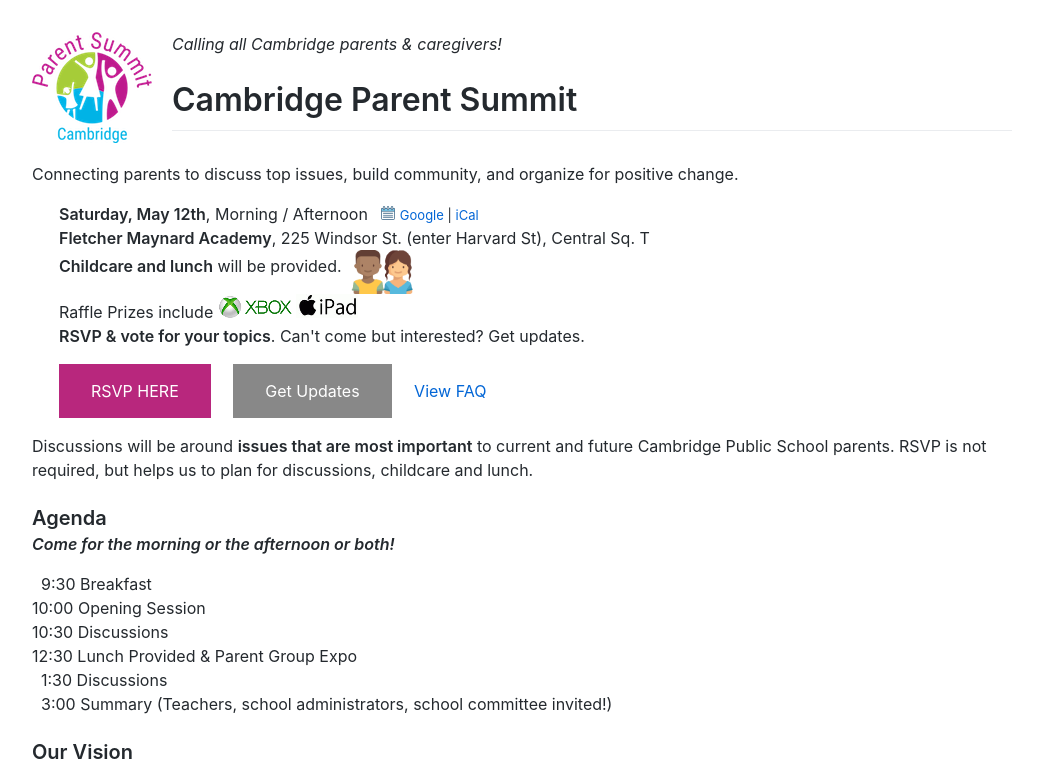
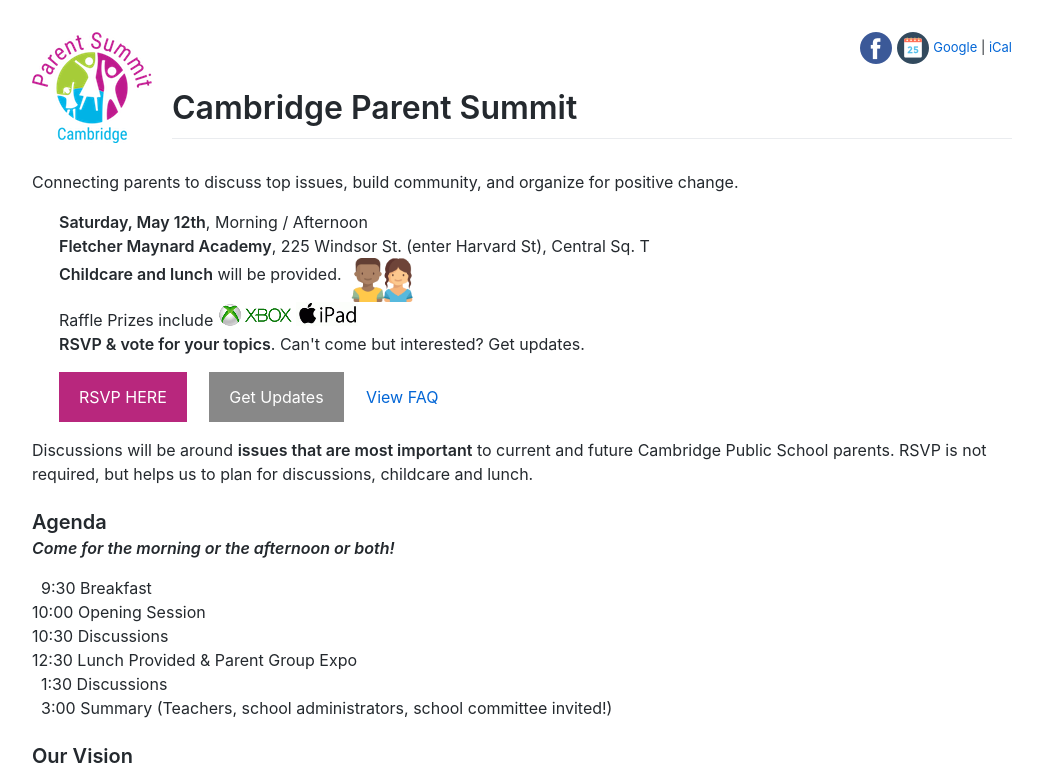
Before and after one commit to pmitros/cambridgeparents, a plain HTML site: page Summit/Spring2018/index.html in a window 1280 px wide. Shown: the top 778 px of the page, without its empty margins (118-1161 px from the left). Drawn offline with Linux system fonts and the light colour scheme; a script that the page names is missing.

Commit message:
links to fb

```diff
--- a/Summit/Spring2018/index.html
+++ b/Summit/Spring2018/index.html
@@ -14,16 +14,19 @@
   <body>
     <div class="container-lg px-3 my-5 markdown-body">
       <img align="left" src="/img/logo_small.png" >
-      <p><i>Calling all Cambridge parents & caregivers!</i></p>
-      <h1 id="cpsd-parents-summit-spring-2018">Cambridge Parent Summit </h1>
+      <p class="align-right"><!-- <i>Calling all Cambridge parents & caregivers!</i> &nbsp; -->
+         <a target="_blank" href="https://www.facebook.com/events/929158120589013/"><img align="center" src="/img/facebook.png" ></a>
+         <!--<a href="mailto:psummit@mg.yana.com"><img align="center" src="/img/email.png" ></a>-->
+         <img align="center" src="/img/calendar.png">
+         <span class="small"><a href="https://yana.com/t/4958" >Google</a> |
+      <a href="https://yana.com/t/4959">iCal</a></span></p>
+      <h1 id="cpsd-parents-summit-spring-2018">Cambridge Parent Summit
+      </h1>
       <div class="dspacer" ></div>
       <p>Connecting parents to discuss top issues, build community, and organize for positive change.</p>
 
 <p class="tabbed">
 &nbsp; &nbsp; &nbsp; <b>Saturday, May 12th</b>, Morning / Afternoon
-      &nbsp; <img width=14 src="/img/agenda.png">
-      <span class="small"><a href="https://yana.com/t/4958" >Google</a> |
-      <a href="https://yana.com/t/4959">iCal</a></span>
 <br/>
 &nbsp; &nbsp; &nbsp; <b>Fletcher Maynard Academy</b>, 225 Windsor St. (enter Harvard St), Central Sq. T
 <br/>
--- a/css/new.css
+++ b/css/new.css
@@ -2,7 +2,7 @@
     background-color: #B8277D; /* 4CAF50; - Green */
     border: none;
     color: white;
-    padding: 15px 32px;
+    padding: 13px 20px;
     text-align: center;
     text-decoration: none;
     display: inline-block;
@@ -13,7 +13,7 @@
     background-color: #888888; /* Gray */
     border: none;
     color: white;
-    padding: 15px 32px;
+    padding: 13px 20px;
     text-align: center;
     text-decoration: none;
     display: inline-block;
```
Also changed, not shown: img/calendar.png (added), img/facebook.png (added).
